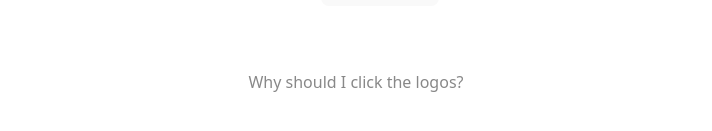
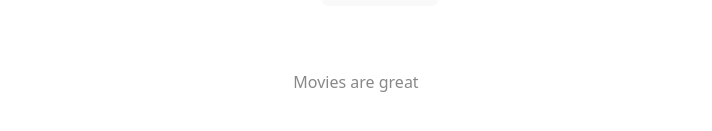
Before and after one commit to sderenski-marathon/testPublicVersioning, a React (Vite) app: page / in a window 1280 px wide. Shown: the part 547-678 px from the top of the page, without its empty margins (284-996 px from the left). Built offline with nearby package versions, Linux system fonts and the light colour scheme.

Commit message:
fix: fdads (#21)
* fix: fdads

* chore: resolve version to 0.6.1

---------

Co-authored-by: github-actions[bot] <github-actions[bot]@users.noreply.github.com>

```diff
--- a/package.json
+++ b/package.json
@@ -1,7 +1,7 @@
 {
   "name": "testpublicversioning",
   "private": true,
-  "version": "0.6.0",
+  "version": "0.6.1",
   "type": "module",
   "scripts": {
     "dev": "vite",
--- a/src/App.tsx
+++ b/src/App.tsx
@@ -27,7 +27,7 @@ function App() {
         </p>
       </div>
       <p className="read-the-docs">
-        Why should I click the logos?
+        Movies are great
       </p>
     </>
   )
```
Also changed, not shown: 1 other file (tests, documents, lock files or other folders).
